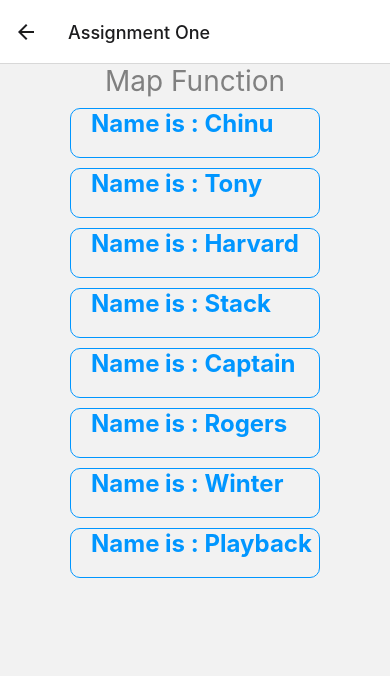
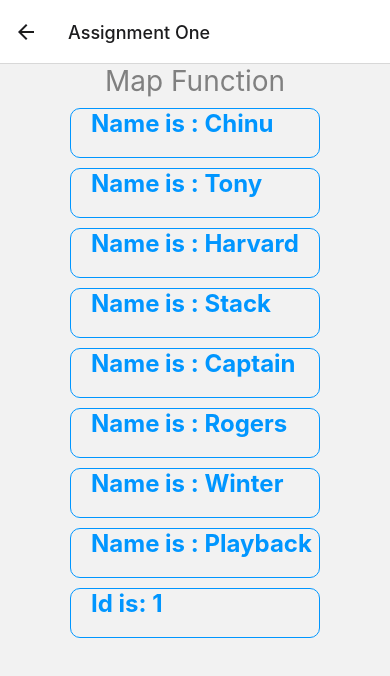
Before and after one commit to Neba-Emmanuel/assignments, a React Native app: screen /Assignment1 in a window 390 px wide. Shown: the top 676 px of the page. Built offline with nearby package versions, Linux system fonts and the light colour scheme.

Commit message:
assignment1_updated

```diff
--- a/src/components/Assignment_1.js
+++ b/src/components/Assignment_1.js
@@ -7,28 +7,56 @@ const friends = [
         id: 1,
         name: 'Chinu'
     },
-    {name: 'Tony'},
-    {name: 'Harvard'},
-    {name: 'Stack'},
-    {name: 'Captain'},
-    {name: 'Rogers'},
-    {name: 'Winter'},
-    {name: 'Playback'},
+    {
+        id: 2,
+        name: 'Tony'
+    },
+    {
+        id: 3,
+        name: 'Harvard'
+    },
+    {
+        id: 4,
+        name: 'Stack'
+    },
+    {
+        id: 5,
+        name: 'Captain'
+    },
+    {
+        id: 6,
+        name: 'Rogers'
+    },
+    {
+        id: 7,
+        name: 'Winter'
+    },
+    {
+        id: 8,
+        name: 'Playback'
+    },
 ]
+
+const ListFooter = () => {
+
+    return <Text style={styles.listStyle}>Id is: 1</Text>
+
+}
     return (
         <View style={{flex: 1, alignItems: 'center'}}>
             <Text style={{color: 'grey', fontSize: 28}}>Map Function</Text>
             <FlatList
-                keyExtractor={friend => friend.name}
+
+                keyExtractor={friend => friend.id}
                 data={friends}
                 renderItem={({item}) => {
-                    const chinuID = item.id;
                     return(
                         <View>
                             <Text style={styles.listStyle}>Name is : {item.name}</Text>
                         </View>
                     )
                 }}
+                ListFooterComponent={ListFooter}
             />
         </View>
     );
```
